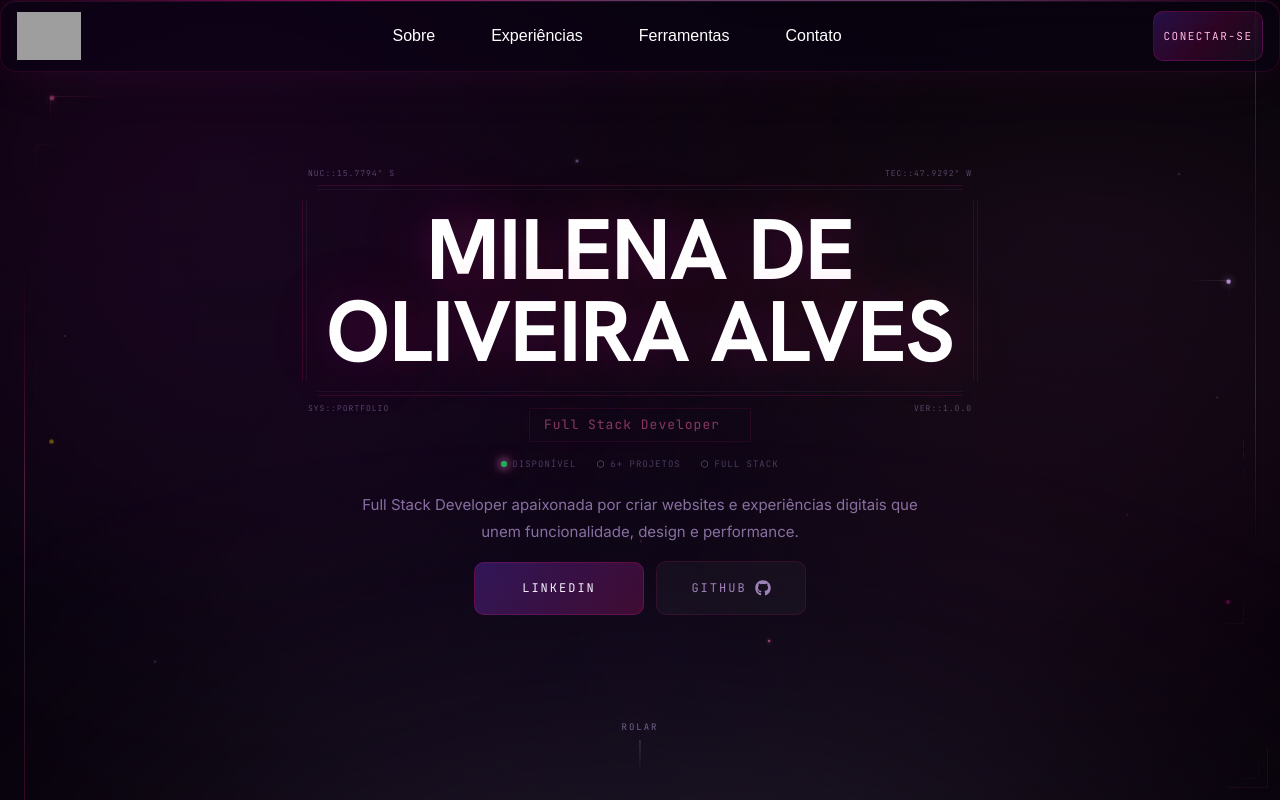
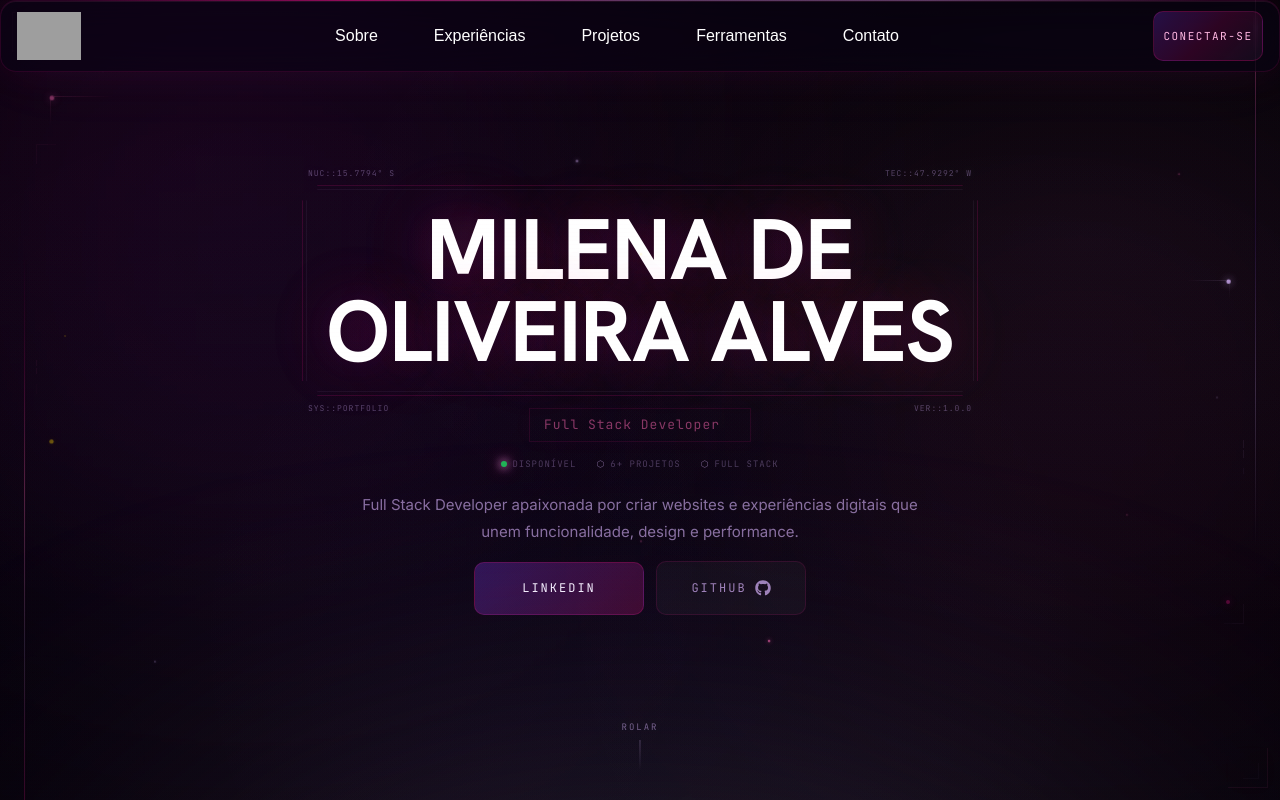
Before and after one commit to Milenaalvez/milena-portfolio, a React (Vite) app: page / in a window 1280 px wide. Shown: the top 800 px of the page. Built offline with nearby package versions, Linux system fonts and the light colour scheme; grey boxes are pictures that could not be loaded.

Commit message:
add Projetos link to navbar

```diff
--- a/src/App.tsx
+++ b/src/App.tsx
@@ -116,6 +116,7 @@ function App() {
           <div className="hidden md:flex items-center gap-14">
             <a href="#about" className="cyber-nav-link">Sobre</a>
             <a href="#experiencia" className="cyber-nav-link">Experiências</a>
+            <a href="#projetos" className="cyber-nav-link">Projetos</a>
             <a href="#ferramentas" className="cyber-nav-link">Ferramentas</a>
             <a href="#contato" className="cyber-nav-link">Contato</a>
           </div>
```
